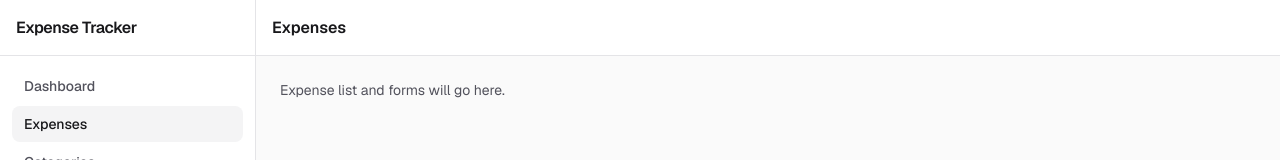
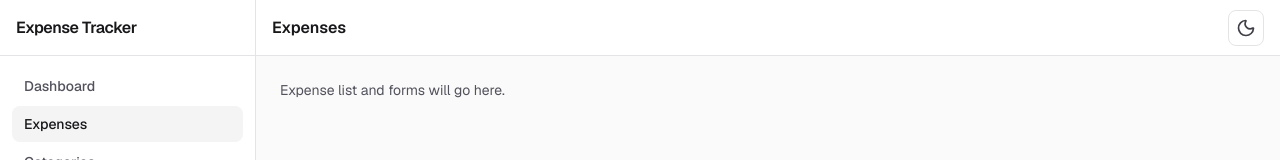
Before and after one commit to PhongTranNewbie/expense-tracker, a Next.js app: page /expenses in a window 1280 px wide. Shown: the top 160 px of the page. Built offline with nearby package versions, Linux system fonts and the light colour scheme.

Commit message:
feat: configure dark mode theme using tailwind v4 and localstorage script

```diff
--- a/app/globals.css
+++ b/app/globals.css
@@ -12,11 +12,15 @@
   --font-mono: var(--font-geist-mono);
 }
 
-@media (prefers-color-scheme: dark) {
-  :root {
-    --background: #0a0a0a;
-    --foreground: #ededed;
-  }
+/* Thêm dòng này để kích hoạt Dark Mode theo Class cho Tailwind v4 */
+@theme {
+  --animate-accordion-down: slideDown 0.2s ease-out;
+}
+@variant dark (&:where(.dark, .dark *));
+
+.dark {
+  --background: #0a0a0a;
+  --foreground: #ededed;
 }
 
 body {
--- a/app/layout.tsx
+++ b/app/layout.tsx
@@ -2,6 +2,7 @@ import type { Metadata } from "next";
 import { Geist, Geist_Mono } from "next/font/google";
 import { DashboardLayout } from "@/components/shell/dashboard-layout";
 import { AppToaster } from "@/components/ui/app-toaster";
+import { ThemeProvider } from "@/components/theme-provider";
 import "./globals.css";
 
 const geistSans = Geist({
@@ -28,10 +29,27 @@ export default function RootLayout({
     <html
       lang="en"
       className={`${geistSans.variable} ${geistMono.variable} h-full antialiased`}
+      suppressHydrationWarning
     >
-      <body className="min-h-full flex flex-col font-sans">
-        <DashboardLayout>{children}</DashboardLayout>
-        <AppToaster />
+      <body suppressHydrationWarning className="min-h-full flex flex-col font-sans">
+        <script
+          suppressHydrationWarning
+          dangerouslySetInnerHTML={{
+            __html: `
+              (function() {
+                try {
+                  var theme = localStorage.getItem('expense-tracker-theme');
+                  var isDark = theme === 'dark' || (!theme && window.matchMedia('(prefers-color-scheme: dark)').matches) || (theme === 'system' && window.matchMedia('(prefers-color-scheme: dark)').matches);
+                  document.documentElement.classList[isDark ? 'add' : 'remove']('dark');
+                } catch (e) {}
+              })();
+            `,
+          }}
+        />
+        <ThemeProvider defaultTheme="system" storageKey="expense-tracker-theme">
+          <DashboardLayout>{children}</DashboardLayout>
+          <AppToaster />
+        </ThemeProvider>
       </body>
     </html>
   );
--- a/app/page.tsx
+++ b/app/page.tsx
@@ -33,7 +33,7 @@ export default async function Home() {
   const dbExpenses = await getExpenses();
   const initialExpenses = dbExpenses.map((e) => ({
     id: e.id,
-    category: e.category?.name || e.category, // Handle both object and string cases
+    category: e.category.name, // Handle both object and string cases
     amount: new Intl.NumberFormat("en-US", {
       style: "currency",
       currency: "USD",
@@ -45,7 +45,7 @@ export default async function Home() {
   return (
     <div className="mx-auto max-w-6xl space-y-6">
       <p className="text-sm text-zinc-600 dark:text-zinc-400">
-        Welcome back. Here's a quick snapshot of your finances.
+        Welcome back. Here&apos;s a quick snapshot of your finances.
       </p>
       <div className="grid gap-4 sm:grid-cols-2 xl:grid-cols-4">
         {summaryMock.map((item) => (
--- a/app/reports/page.tsx
+++ b/app/reports/page.tsx
@@ -9,7 +9,7 @@ export default async function ReportsPage() {
   const transformedExpenses = expenses.map((e) => ({
     id: e.id,
     // Extract the category name from the relation object
-    category: e.category?.name || e.category, // Handle both object and string cases
+    category: e.category, // Handle both object and string cases
     amount: e.amount,
     date: e.date,
   }));
--- a/components/reports/reports-view.tsx
+++ b/components/reports/reports-view.tsx
@@ -36,7 +36,7 @@ const TREND_COLOR = "#8b5cf6";
 
 interface ReportExpense {
   id: string;
-  category: string;
+  category: { id: string; name: string };
   amount: number;
   date: Date;
 }
@@ -213,7 +213,7 @@ export function ReportsView({ expenses }: { expenses: ReportExpense[] }) {
     for (const row of expenses) {
       const ym = monthKeyFromDate(row.date);
       if (!monthKeySet.has(ym)) continue;
-      sums.set(row.category, (sums.get(row.category) ?? 0) + row.amount);
+      sums.set(row.category.name, (sums.get(row.category.name) ?? 0) + row.amount);
     }
     return [...sums.entries()]
       .map(([name, value]) => ({ name, value }))
--- a/components/shell/dashboard-layout.tsx
+++ b/components/shell/dashboard-layout.tsx
@@ -3,6 +3,7 @@
 import Link from "next/link";
 import { usePathname } from "next/navigation";
 import { useState } from "react";
+import { ThemeToggle } from "@/components/theme-toggle";
 
 const nav = [
   { href: "/", label: "Dashboard" },
@@ -108,6 +109,9 @@ export function DashboardLayout({ children }: { children: React.ReactNode }) {
             </svg>
           </button>
           <h1 className="truncate text-base font-semibold">{title}</h1>
+          <div className="ml-auto flex items-center gap-2">
+            <ThemeToggle />
+          </div>
         </header>
 
         <main className="flex-1 p-4 sm:p-6">{children}</main>
--- /dev/null
+++ b/components/theme-provider.tsx
@@ -0,0 +1,106 @@
+"use client";
+
+import {
+  createContext,
+  useContext,
+  useEffect,
+  useState,
+  useCallback,
+} from "react";
+
+export type Theme = "light" | "dark" | "system";
+
+interface ThemeProviderProps {
+  children: React.ReactNode;
+  defaultTheme?: Theme;
+  storageKey?: string;
+  attribute?: "class" | "data-theme";
+}
+
+interface ThemeProviderState {
+  theme: Theme;
+  resolvedTheme: "light" | "dark";
+  setTheme: (theme: Theme) => void;
+  toggleTheme: () => void;
+}
+
+const ThemeProviderContext = createContext<ThemeProviderState | undefined>(undefined);
+
+function getSystemTheme(): "light" | "dark" {
+  if (typeof window === "undefined") return "light";
+  return window.matchMedia("(prefers-color-scheme: dark)").matches ? "dark" : "light";
+}
+
+export function ThemeProvider({
+  children,
+  defaultTheme = "system",
+  storageKey = "ui-theme",
+  attribute = "class",
+}: ThemeProviderProps) {
+  // Khởi tạo state an toàn, tránh lệch pha SSR
+  const [theme, setThemeState] = useState<Theme>(() => {
+    if (typeof window === "undefined") return defaultTheme;
+    return (localStorage.getItem(storageKey) as Theme) || defaultTheme;
+  });
+
+  const [resolvedTheme, setResolvedTheme] = useState<"light" | "dark">(() => {
+    if (typeof window === "undefined") return "light";
+    const stored = (localStorage.getItem(storageKey) as Theme) || defaultTheme;
+    return stored === "system" ? getSystemTheme() : (stored as "light" | "dark");
+  });
+
+  // Đồng bộ class lên thẻ html mỗi khi theme thay đổi
+  useEffect(() => {
+    const root = document.documentElement;
+    const resolved = theme === "system" ? getSystemTheme() : theme;
+
+    setResolvedTheme(resolved);
+
+    if (attribute === "class") {
+      root.classList.remove("light", "dark");
+      root.classList.add(resolved);
+    } else {
+      root.setAttribute(attribute, resolved);
+    }
+  }, [theme, attribute]);
+
+  // Lắng nghe thay đổi theme từ hệ thống (OS)
+  useEffect(() => {
+    if (theme !== "system") return;
+
+    const media = window.matchMedia("(prefers-color-scheme: dark)");
+    const handleChange = () => {
+      const root = document.documentElement;
+      const resolved = media.matches ? "dark" : "light";
+      setResolvedTheme(resolved);
+      if (attribute === "class") {
+        root.classList.remove("light", "dark");
+        root.classList.add(resolved);
+      }
+    };
+
+    media.addEventListener("change", handleChange);
+    return () => media.removeEventListener("change", handleChange);
+  }, [theme, attribute]);
+
+  const setTheme = useCallback((next: Theme) => {
+    localStorage.setItem(storageKey, next);
+    setThemeState(next);
+  }, [storageKey]);
+
+  const toggleTheme = useCallback(() => {
+    setTheme(resolvedTheme === "dark" ? "light" : "dark");
+  }, [resolvedTheme, setTheme]);
+
+  return (
+    <ThemeProviderContext.Provider value={{ theme, resolvedTheme, setTheme, toggleTheme }}>
+      {children}
+    </ThemeProviderContext.Provider>
+  );
+}
+
+export function useTheme() {
+  const context = useContext(ThemeProviderContext);
+  if (!context) throw new Error("useTheme must be used within a ThemeProvider");
+  return context;
+}
--- /dev/null
+++ b/components/theme-toggle.tsx
@@ -0,0 +1,34 @@
+"use client";
+
+import { useEffect, useState } from "react";
+import { Moon, Sun } from "lucide-react";
+import { useTheme } from "@/components/theme-provider";
+
+export function ThemeToggle() {
+  const { resolvedTheme, toggleTheme } = useTheme();
+  const [mounted, setMounted] = useState(false);
+
+  // Đảm bảo component đã mount lên Client mới hiển thị Icon, tránh lỗi Hydration
+  useEffect(() => {
+    setMounted(true);
+  }, []);
+
+  if (!mounted) {
+    return <div className="h-9 w-9 border border-zinc-200 dark:border-zinc-800 rounded-lg bg-white dark:bg-zinc-950" />;
+  }
+
+  return (
+    <button
+      type="button"
+      onClick={toggleTheme}
+      className="inline-flex h-9 w-9 items-center justify-center rounded-lg border border-zinc-200 bg-white text-zinc-700 hover:bg-zinc-50 dark:border-zinc-700 dark:bg-zinc-950 dark:text-zinc-200 dark:hover:bg-zinc-900 transition-colors"
+      aria-label="Toggle theme"
+    >
+      {resolvedTheme === "dark" ? (
+        <Sun className="h-5 w-5 text-yellow-500" />
+      ) : (
+        <Moon className="h-5 w-5 text-zinc-700" />
+      )}
+    </button>
+  );
+}
```
